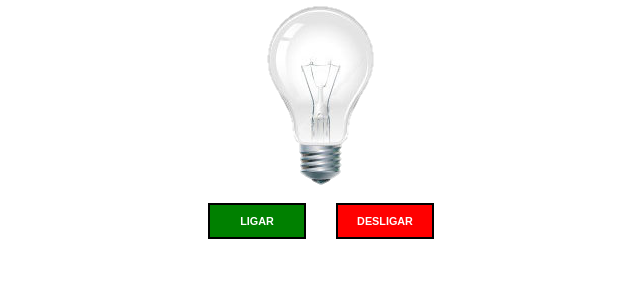
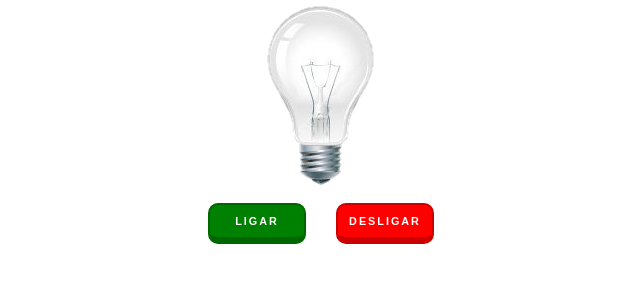
Before and after one commit to LDavi05/Lampada, a plain HTML site: page index.html in a window 1280 px wide. Shown: the part 58-340 px from the top of the page, without its empty margins (319-959 px from the left). Drawn offline with Linux system fonts and the light colour scheme.

Commit message:
Atualizar o style.css

```diff
--- a/assets/css/style.css
+++ b/assets/css/style.css
@@ -19,12 +19,15 @@ body {
 }
 
 .button {
-  border: 2px solid #000;
+  border: 2px solid #00000034;
   width: 98px;
   padding: 10px;
   font-size: 0.675rem;
-  font-weight: 600;
+  font-weight: 800;
   color: white;
+  letter-spacing: 2px;
+  border-radius: 10px;
+  border-bottom: 7px solid #00000034;
 }
 
 .turnOn {
@@ -37,6 +40,7 @@ body {
 
 .resetBTN {
   background: blue;
+  width: 130px;
 }
 
 .hid {
```
